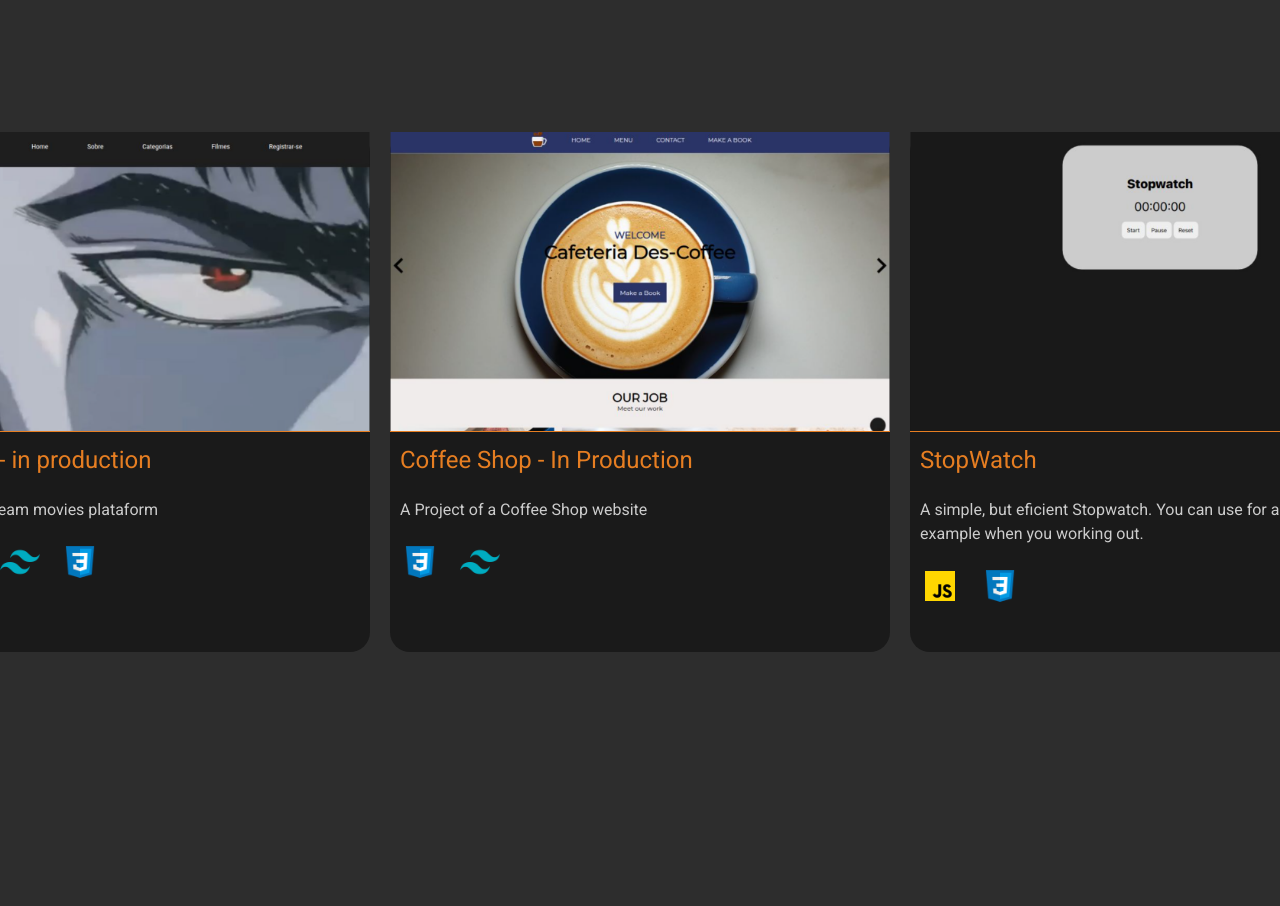
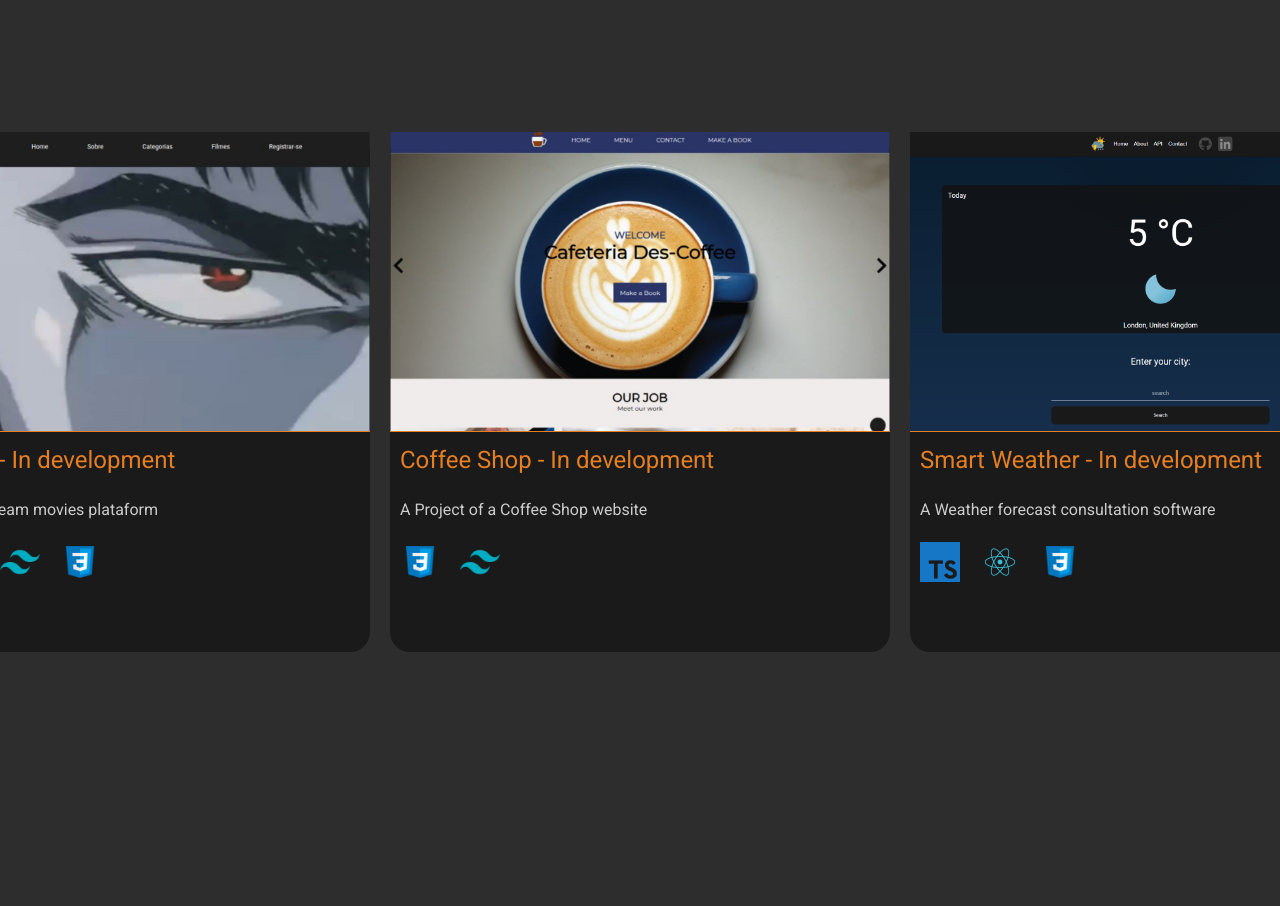
Before and after one commit to Diogomc/Portfolio, a Next.js app: page / in a window 1280 px wide. Shown: the part 1160-2066 px from the top of the page. Built offline with nearby package versions, Linux system fonts and the light colour scheme.

Commit message:
Weather project added

```diff
--- a/src/app/page.tsx
+++ b/src/app/page.tsx
@@ -13,24 +13,24 @@ export default function Home() {
       <div className="flex justify-center">
         <Projects
           urlImage="kepler.jpg"
-          nameProject="KeplerPlay - in production"
+          nameProject="KeplerPlay - In development"
           urlProject="https://kepler-play.vercel.app/"
           descriptionProject="A project of a stream movies plataform"
           tools={["typescript", "react", "tailwind", "css"]}
         />
         <Projects
           urlImage="coffeeShop.png"
-          nameProject="Coffee Shop - In Production"
+          nameProject="Coffee Shop - In development"
           urlProject="https://english-coffee-shop.vercel.app/"
           descriptionProject="A Project of a Coffee Shop website"
           tools={["css", "tailwind"]}
         />
         <Projects
-        urlImage="stopwatch.png"
-        nameProject="StopWatch"
-        urlProject="https://stopwatch-five-psi.vercel.app/"
-        descriptionProject="A simple, but eficient Stopwatch. You can use for anythings, for example when you working out."
-        tools={["javascript", "css"]}
+        urlImage="weather.png"
+        nameProject="Smart Weather - In development"
+        urlProject="https://weather-app-rho-black-11.vercel.app/"
+        descriptionProject="A Weather forecast consultation software"
+        tools={["typescript", "react", "css"]}
         />
         </div>
         <About/>
--- a/src/components/Nav.tsx
+++ b/src/components/Nav.tsx
@@ -8,7 +8,7 @@ export const Nav = () => {
         <nav className="nav-bar">
 
             <ul className="menu-about">
-                <li className="menu-item"><a href="#">Diogo Marcondes</a></li>
+                <li className="menu-item"><a href="https://www.linkedin.com/in/diogo-marcondes/" target="_blank">Diogo Marcondes</a></li>
                 <li className="menu-item">Front-end Developer</li>
             </ul>
             <ul className="menu-links">
```
Also changed, not shown: public/weather.png (added).
